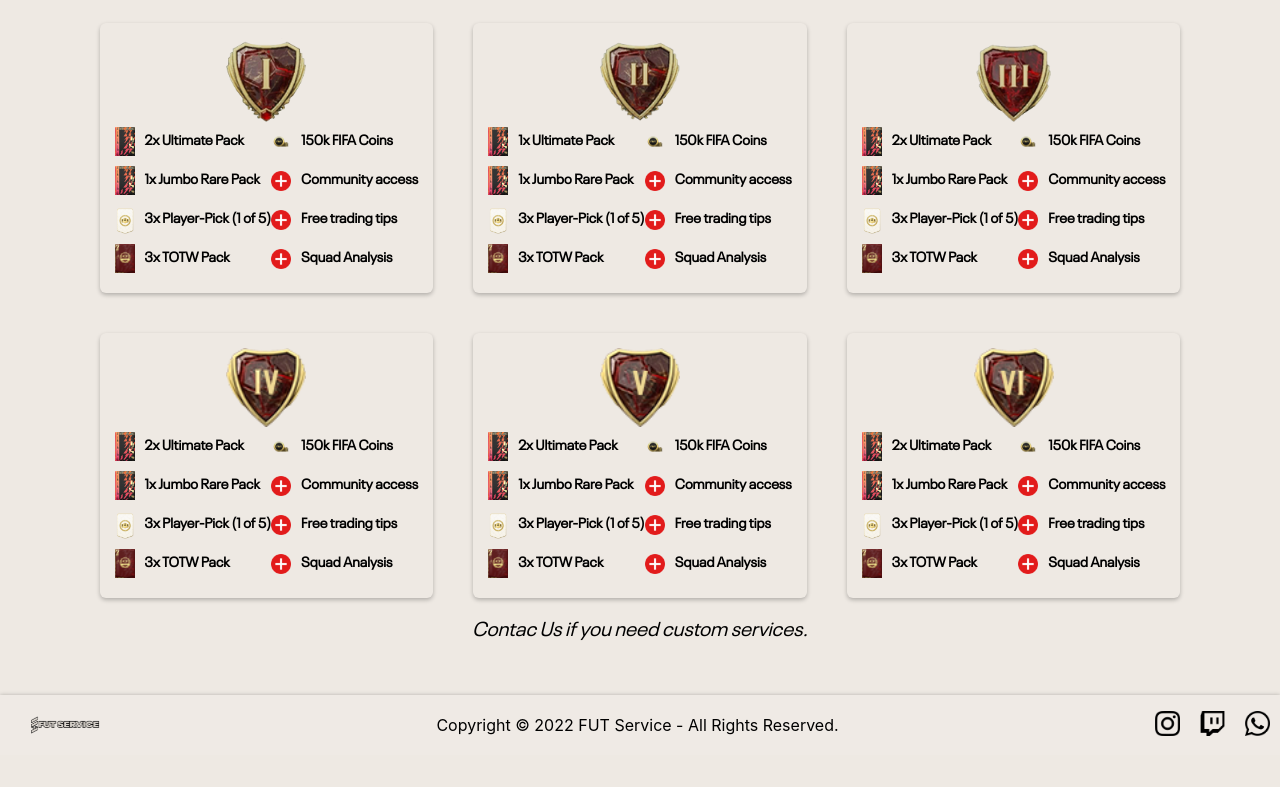
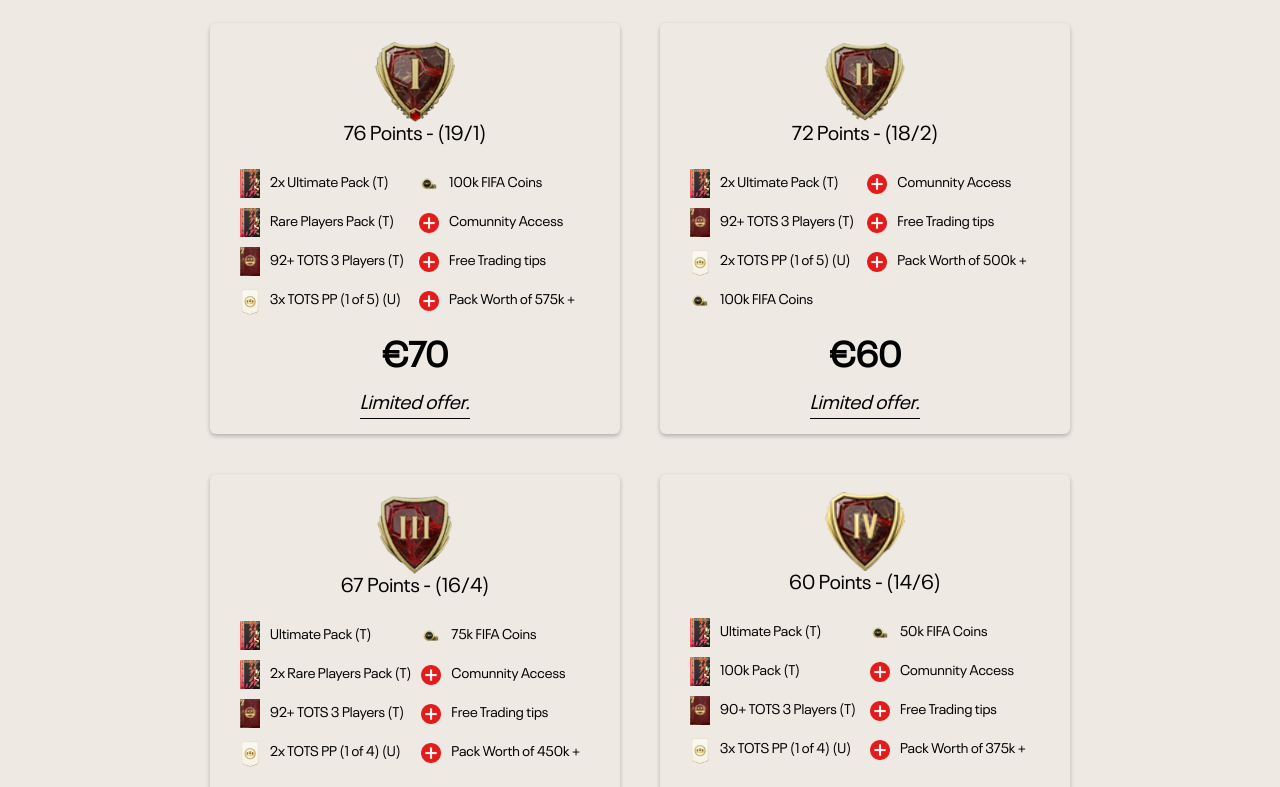
Before and after one commit to jordam1407/fut-service, a React (Create React App) app: page /store in a window 1280 px wide. Shown: the part 400-1187 px from the top of the page. Before the commit the page ends 1155 px from the top, so only its background shows below. Built offline with nearby package versions, Linux system fonts and the light colour scheme.

Commit message:
champions rewards

```diff
--- a/src/components/RewardsCard.jsx
+++ b/src/components/RewardsCard.jsx
@@ -12,23 +12,22 @@
       return (
         <div key={index} className='card-display-reward'>
           <img src={prizes.img} alt="ranking" width="80px" />
+          <span>{prizes.points}</span>
           <div className='div-ul'>
-            <div>
-              <li className='pack'>{prizes.rewards[1]}</li>
-              <li className='pack'>{prizes.rewards[2]}</li>
-              <li className='pick'>{prizes.rewards[3]}</li>
-              <li className='totw'>{prizes.rewards[4]}</li>
-            </div>
-            <div>
-              <li className='coin'>{prizes.rewards.coins}</li>
-              <li className='plus'>{prizes.rewards[5]}</li>
-              <li className='plus'>{prizes.rewards[6]}</li>
-              <li className='plus'>{prizes.rewards[7]}</li>
-            </div>
+            {prizes.rewards.map((reward, index) => {
+              return (
+                <div key={index}>
+                  <li className={reward.class}>{reward.item}</li>
+                </div>
+              )
+            })}
           </div>
+          <h2>{`€${prizes.price}`}</h2>
+          <span className='border'><i>Limited offer.</i></span>
         </div>
       )
     });
+
     const rivalsReward = rivals.map((prizes, index) => {
       return (
         <>
@@ -37,24 +36,26 @@
             <span>8 Rivals Wins:</span>
             <div className='div-things'>
               <h2>{`€${prizes.price8}`}</h2>
-              <span><i>Limited offer.</i></span>
+              <span className='border'><i>Limited offer.</i></span>
             </div>
           </div>
         </>
       )
     });
+
     const objectivesRewards = objectives.map((prizes, index) => {
       return (
         <div key={index} className='card-display-reward'>
           <img src={prizes.img} className="rivals-img" alt="ranking" width="80px" />
-              <span>{`${prizes.service} ${prizes.name}:`}</span>
-            <div className='div-things'>
-              <h2>{`€${prizes.price}`}</h2>
-              <span><i>Limited offer.</i></span>
-            </div>
+          <span>{`${prizes.service} ${prizes.name}:`}</span>
+          <div className='div-things'>
+            <h2>{`€${prizes.price}`}</h2>
+            <span className='border'><i>Limited offer.</i></span>
+          </div>
         </div>
       )
     });
+
     return (
       <div className='div-cards-rewards'>
 
--- a/src/data/champs.js
+++ b/src/data/champs.js
@@ -5,105 +5,113 @@
 import rank5 from '../images/rank5.png'
 import rank6 from '../images/rank6.png'
 
-
+const ultimate = 125;
+const rarepp = 75;
+const totw3 = 100;
+const jumbo = 100;
 
 
 const champs = [
   {
     img: rank1,
-    ranking: 'Rank I',
+    points: '76 Points - (19/1)',
+    ranking: 'Rank 1',
     wins: '19',
     price: '70',
-    rewards: {
-      1: '2x Ultimate Pack',
-      2: '1x Jumbo Rare Pack',
-      3: '3x Player-Pick (1 of 5)',
-      4: '3x TOTW Pack',
-      5: 'Community access',
-      6: 'Free trading tips',
-      7: 'Squad Analysis',
-      coins: '150k FIFA Coins',
-    }
+    rewards: [
+      { item: '2x Ultimate Pack (T)', class: 'pack'},
+      { item: 'Rare Players Pack (T)', class: 'pack'},
+      { item: '92+ TOTS 3 Players (T)', class: 'totw'},
+      { item: '3x TOTS PP (1 of 5) (U)', class: 'pick'},
+      { item: '100k FIFA Coins', class: 'coin'},
+      { item: 'Comunnity Access', class: 'plus'},
+      { item: 'Free Trading tips', class: 'plus'},
+      { item: `Pack Worth of ${ultimate*2 + rarepp + totw3 + 150}k +`, class: 'plus'},
+    ]
   },
   {
     img: rank2,
-    ranking: 'Rank II',
+    points: '72 Points - (18/2)',
+    ranking: 'Rank 2',
     wins: '18',
-    price: '70',
-    rewards: {
-      1: '1x Ultimate Pack',
-      2: '1x Jumbo Rare Pack',
-      3: '3x Player-Pick (1 of 5)',
-      4: '3x TOTW Pack',
-      5: 'Community access',
-      6: 'Free trading tips',
-      7: 'Squad Analysis',
-      coins: '150k FIFA Coins',
-    }
+    price: '60',
+    rewards: [
+      { item: '2x Ultimate Pack (T)', class: 'pack'},
+      { item: '92+ TOTS 3 Players (T)', class: 'totw'},
+      { item: '2x TOTS PP (1 of 5) (U)', class: 'pick'},
+      { item: '100k FIFA Coins', class: 'coin'},
+      { item: 'Comunnity Access', class: 'plus'},
+      { item: 'Free Trading tips', class: 'plus'},
+      { item: `Pack Worth of ${ultimate*2 + totw3 + 150}k +`, class: 'plus'},
+    ]
   },
   {
     img: rank3,
-    ranking: 'Rank III',
+    points: '67 Points - (16/4)',
+    ranking: 'Rank 3',
     wins: '16',
-    price: '70',
-    rewards: {
-      1: '2x Ultimate Pack',
-      2: '1x Jumbo Rare Pack',
-      3: '3x Player-Pick (1 of 5)',
-      4: '3x TOTW Pack',
-      5: 'Community access',
-      6: 'Free trading tips',
-      7: 'Squad Analysis',
-      coins: '150k FIFA Coins',
-    }
+    price: '45',
+    rewards: [
+      { item: 'Ultimate Pack (T)', class: 'pack'},
+      { item: '2x Rare Players Pack (T)', class: 'pack'},
+      { item: '92+ TOTS 3 Players (T)', class: 'totw'},
+      { item: '2x TOTS PP (1 of 4) (U)', class: 'pick'},
+      { item: '75k FIFA Coins', class: 'coin'},
+      { item: 'Comunnity Access', class: 'plus'},
+      { item: 'Free Trading tips', class: 'plus'},
+      { item: `Pack Worth of ${ultimate + rarepp*2 + totw3 + 75}k +`, class: 'plus'},
+    ]
   },
   {
     img: rank4,
-    ranking: 'Rank IV',
+    points: '60 Points - (14/6)',
+    ranking: 'Rank 4',
     wins: '14',
-    price: '70',
-    rewards: {
-      1: '2x Ultimate Pack',
-      2: '1x Jumbo Rare Pack',
-      3: '3x Player-Pick (1 of 5)',
-      4: '3x TOTW Pack',
-      5: 'Community access',
-      6: 'Free trading tips',
-      7: 'Squad Analysis',
-      coins: '150k FIFA Coins',
-    }
+    price: '35',
+    rewards: [
+      { item: 'Ultimate Pack (T)', class: 'pack'},
+      { item: '100k Pack (T)', class: 'pack'},
+      { item: '90+ TOTS 3 Players (T)', class: 'totw'},
+      { item: '3x TOTS PP (1 of 4) (U)', class: 'pick'},
+      { item: '50k FIFA Coins', class: 'coin'},
+      { item: 'Comunnity Access', class: 'plus'},
+      { item: 'Free Trading tips', class: 'plus'},
+      { item: `Pack Worth of ${ultimate + jumbo + totw3 + 50}k +`, class: 'plus'},
+    ]
   },
   {
     img: rank5,
-    ranking: 'Rank V',
+    points: '51 Points - (11/9)',
+    ranking: 'Rank 5',
     wins: '11',
-    price: '70',
-    rewards: {
-      1: '2x Ultimate Pack',
-      2: '1x Jumbo Rare Pack',
-      3: '3x Player-Pick (1 of 5)',
-      4: '3x TOTW Pack',
-      5: 'Community access',
-      6: 'Free trading tips',
-      7: 'Squad Analysis',
-      coins: '150k FIFA Coins',
-    }
+    price: '25',
+    rewards: [
+      { item: 'Ultimate Pack (T)', class: 'pack'},
+      { item: 'Rare Players Pack (T)', class: 'pack'},
+      { item: '3x TOTS PP (1 of 5) (U)', class: 'pick'},
+      { item: '30k FIFA Coins', class: 'coin'},
+      { item: 'Comunnity Access', class: 'plus'},
+      { item: 'Free Trading tips', class: 'plus'},
+      { item: `Pack Worth of ${ultimate + rarepp + 30}k +`, class: 'plus'},
+
+    ]
   },
   {
 
-    img: rank6, ranking: 'Rank I',
+    img: rank6, ranking: 'Rank 6',
+    points: '45 Points - (9/11)',
     wins: '9',
-    price: '70',
-    rewards: {
-      1: '2x Ultimate Pack',
-      2: '1x Jumbo Rare Pack',
-      3: '3x Player-Pick (1 of 5)',
-      4: '3x TOTW Pack',
-      5: 'Community access',
-      6: 'Free trading tips',
-      7: 'Squad Analysis',
-      coins: '150k FIFA Coins',
-    }
+    price: '20',
+    rewards: [
+      { item: '100k Pack (T)', class: 'pack'},
+      { item: 'Rare Players Pack (T)', class: 'pack'},
+      { item: '2x TOTS PP (1 of 3) (U)', class: 'pick'},
+      { item: '25k FIFA Coins', class: 'coin'},
+      { item: 'Comunnity Access', class: 'plus'},
+      { item: 'Free Trading tips', class: 'plus'},
+      { item: `Pack Worth of ${ultimate*2 + rarepp + 25}k +`, class: 'plus'},
+
+    ]
   },
 ]
 
--- a/src/styles/store.css
+++ b/src/styles/store.css
@@ -82,11 +82,14 @@
 }
 
 .div-ul {
-  width: 100%;
   display: flex;
-  flex-direction: row;
-  justify-content: space-around;
+  padding: 15px 15px 0 15px;
+  width: 350px;
+  height: 160px;
+  flex-direction: column;
+  flex-wrap: wrap;
 }
+
 .div-things {
   width: 100%;
   display: flex;
@@ -97,9 +100,14 @@
   margin: 10px 0;
   font-size: 35px;
 }
-.div-things span {
+
+.card-display-reward h2 {
+  margin: 10px 0;
+  font-size: 35px;
+}
+
+.border {
   border-bottom: 1px black solid;
-
 }
 
 ul {
@@ -108,7 +116,6 @@
 
 .div-ul li {
   font-family: 'NeuePlakRegular';
-  font-weight: 600;
   font-size: 14px;
   margin: 0;
   padding: 10px 0 10px 30px;
@@ -138,6 +145,10 @@
   background-image: url('../images/plus.png');
 }
 
+.hide {
+  display: none;
+}
+
 .select-wins {
   margin: 5px 0px;
   align-self: center;
```
